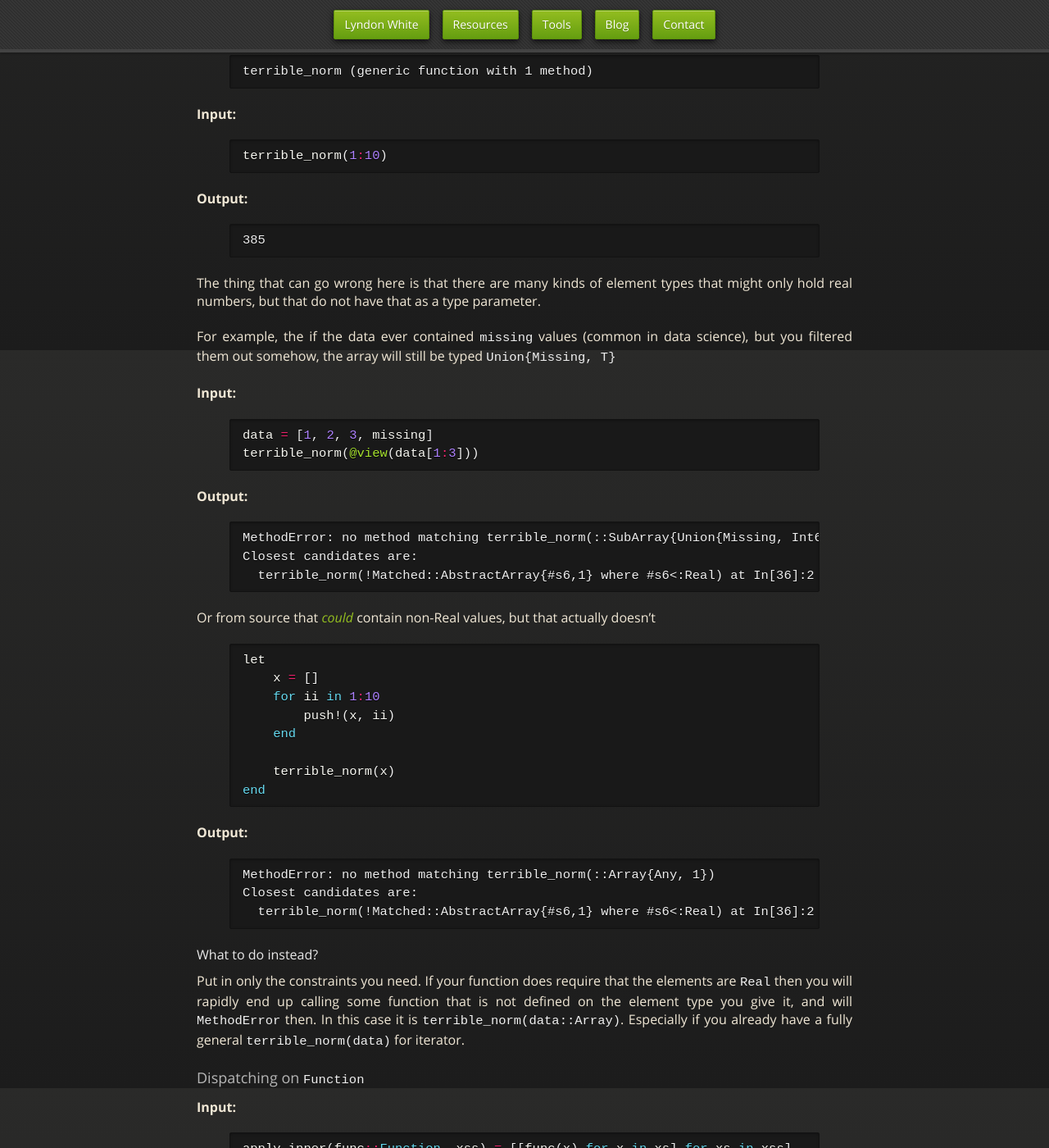
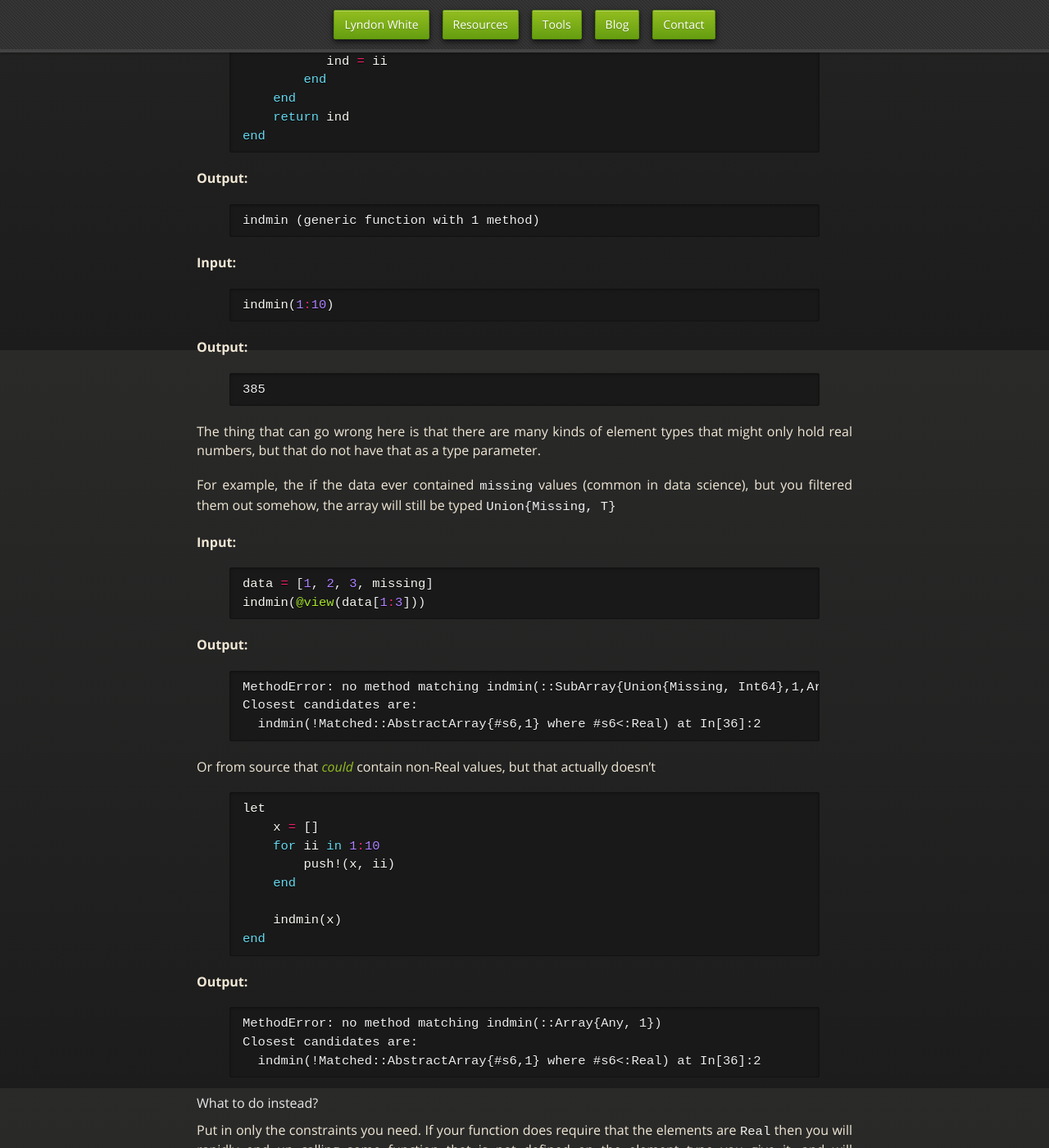
Before and after one commit to oxinabox/oxinabox.github.io, a Jekyll site: the page built from _posts/2020-04-19-Julia-Antipatterns.md, in a window 1280 px wide and 1400 px high, scrolled down 12173 px. Shown: the whole window at 82% size. Built offline with Jekyll 4.4.1, drawn with Linux system fonts in a browser that asks for light colours; nearby versions of some CDN libraries; some web fonts are replaced; some of the changed text lies outside the part shown.

Commit message:
replace norm example

```diff
--- a/_posts/2020-04-19-Julia-Antipatterns.md
+++ b/_posts/2020-04-19-Julia-Antipatterns.md
@@ -709,7 +709,15 @@ And its is generally pretty weird to have the need for a different implementatio
 
 {% highlight julia %}
 using BenchmarkTools
-terrible_norm(x::AbstractVector{<:Real}) = only(reshape(x, 1, :) * x)
+function indmin(x::AbstractVector{<:Real})
+    ind=1
+    for ii in eachindex(x)
+        if x[ii] < x[ind]
+           ind = ii
+        end
+    end
+    return ind
+end
 {% endhighlight %}
 </div>
 
@@ -718,7 +726,7 @@ terrible_norm(x::AbstractVector{<:Real}) = only(reshape(x, 1, :) * x)
 <div class="jupyter-cell">
 
 {% highlight plaintext %}
-terrible_norm (generic function with 1 method)
+indmin (generic function with 1 method)
 {% endhighlight %}
 
 </div>
@@ -728,7 +736,7 @@ terrible_norm (generic function with 1 method)
 <div class="jupyter-input jupyter-cell">
 
 {% highlight julia %}
-terrible_norm(1:10)
+indmin(1:10)
 {% endhighlight %}
 </div>
 
@@ -753,15 +761,15 @@ but you filtered them out somehow, the array will still be typed `Union{Missing,
 
 {% highlight julia %}
 data = [1, 2, 3, missing]
-terrible_norm(@view(data[1:3]))
+indmin(@view(data[1:3]))
 {% endhighlight %}
 </div>
 
 **Output:**
 
-    MethodError: no method matching terrible_norm(::SubArray{Union{Missing, Int64},1,Array{Union{Missing, Int64},1},Tuple{UnitRange{Int64}},true})
+    MethodError: no method matching indmin(::SubArray{Union{Missing, Int64},1,Array{Union{Missing, Int64},1},Tuple{UnitRange{Int64}},true})
     Closest candidates are:
-      terrible_norm(!Matched::AbstractArray{#s6,1} where #s6<:Real) at In[36]:2
+      indmin(!Matched::AbstractArray{#s6,1} where #s6<:Real) at In[36]:2
 
 Or from source that *could* contain non-Real values, but that actually doesn't
 
@@ -774,7 +782,7 @@ let
         push!(x, ii)
     end
 
-    terrible_norm(x)
+    indmin(x)
 end
 
 {% endhighlight %}
@@ -782,15 +790,15 @@ end
 
 **Output:**
 
-    MethodError: no method matching terrible_norm(::Array{Any, 1})
+    MethodError: no method matching indmin(::Array{Any, 1})
     Closest candidates are:
-      terrible_norm(!Matched::AbstractArray{#s6,1} where #s6<:Real) at In[36]:2
+      indmin(!Matched::AbstractArray{#s6,1} where #s6<:Real) at In[36]:2
 
 #### What to do instead?
 
 Put in only the constraints you need.
 If your function does require that the elements are `Real` then you will rapidly end up calling some function that is not defined on the element type you give it, and will `MethodError` then.
-In this case it is `terrible_norm(data::Array)`. Especially if you already have a fully general `terrible_norm(data)` for iterator.
+In this case it is `indmin(data::Array)`. Especially if you already have a fully general `indmin(data)` for iterator.
 
 
 ### Dispatching on  `Function`
```
